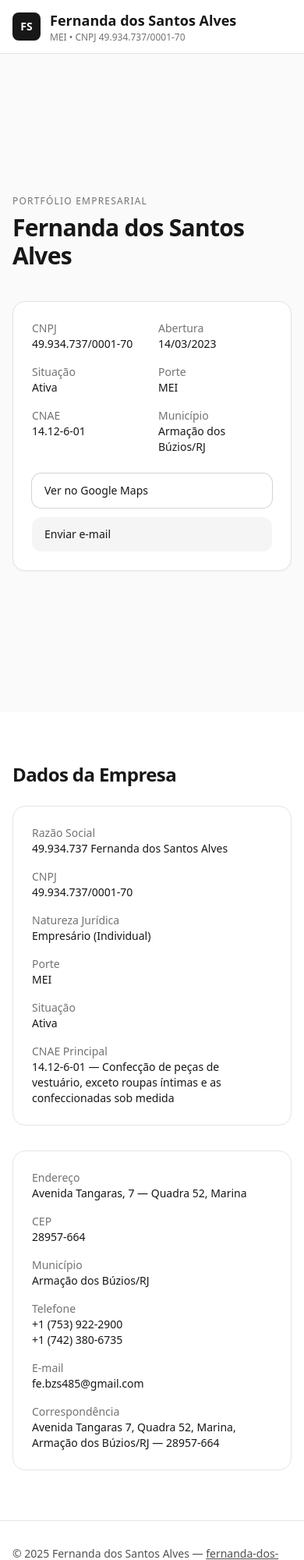
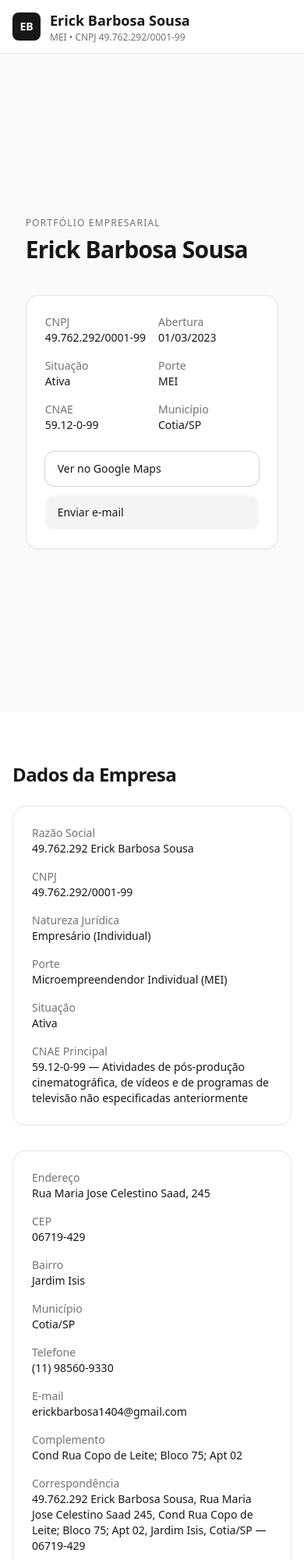
Before and after one commit to julianna395/company-verification, a plain HTML site: page index.html in a window 390 px wide. Shown: the top 2000 px of the page at 78% size. Drawn offline with nearby package versions, Linux system fonts and the light colour scheme.

Commit message:
Atualiza informações do portfólio empresarial de Erick Barbosa Sousa, incluindo CNPJ, endereço e dados de contato.

```diff
--- a/index.html
+++ b/index.html
@@ -5,30 +5,24 @@
     <meta name="viewport" content="width=device-width,initial-scale=1" />
     <meta
       name="facebook-domain-verification"
-      content="gznirtoq8goqnzpmgkc5mys05c2m75"
+      content="jtwq4rt7tfqo4eq4jycu8ua296xwt1"
     />
-    <title>Fernanda dos Santos Alves — Portfólio Empresarial</title>
+    <title>Erick Barbosa Sousa — Portfólio Empresarial</title>
     <meta
       name="description"
-      content="Portfólio empresarial de Fernanda dos Santos Alves. Dados oficiais e informações da empresa."
+      content="Portfólio empresarial de Erick Barbosa Sousa. Dados oficiais e informações da empresa."
     />
-    <link
-      rel="canonical"
-      href="https://fernanda-dos-santos-1d9c830ee3c9.herokuapp.com/"
-    />
+    <link rel="canonical" href="/" />
     <meta property="og:type" content="website" />
     <meta
       property="og:title"
-      content="Fernanda dos Santos Alves — Portfólio Empresarial"
+      content="Erick Barbosa Sousa — Portfólio Empresarial"
     />
     <meta
       property="og:description"
       content="Dados oficiais e informações da empresa."
     />
-    <meta
-      property="og:url"
-      content="https://fernanda-dos-santos-1d9c830ee3c9.herokuapp.com/"
-    />
+    <meta property="og:url" content="/" />
     <meta name="theme-color" content="#ffffff" />
     <script src="https://cdn.tailwindcss.com"></script>
   </head>
@@ -43,12 +37,12 @@
           <div
             class="h-9 w-9 rounded-lg bg-neutral-900 flex items-center justify-center text-white text-sm font-semibold"
           >
-            FS
+            EB
           </div>
           <div>
-            <div class="text-lg font-semibold">Fernanda dos Santos Alves</div>
+            <div class="text-lg font-semibold">Erick Barbosa Sousa</div>
             <div class="text-xs text-neutral-500">
-              MEI • CNPJ 49.934.737/0001-70
+              MEI • CNPJ 49.762.292/0001-99
             </div>
           </div>
         </a>
@@ -68,7 +62,7 @@
             Portfólio Empresarial
           </p>
           <h1 class="mt-2 text-3xl md:text-5xl font-semibold tracking-tight">
-            Fernanda dos Santos Alves
+            Erick Barbosa Sousa
           </h1>
         </div>
         <div
@@ -77,11 +71,11 @@
           <dl class="grid grid-cols-2 gap-4 text-sm">
             <div>
               <dt class="text-neutral-500">CNPJ</dt>
-              <dd class="font-medium">49.934.737/0001-70</dd>
+              <dd class="font-medium">49.762.292/0001-99</dd>
             </div>
             <div>
               <dt class="text-neutral-500">Abertura</dt>
-              <dd class="font-medium">14/03/2023</dd>
+              <dd class="font-medium">01/03/2023</dd>
             </div>
             <div>
               <dt class="text-neutral-500">Situação</dt>
@@ -93,23 +87,23 @@
             </div>
             <div>
               <dt class="text-neutral-500">CNAE</dt>
-              <dd class="font-medium">14.12-6-01</dd>
+              <dd class="font-medium">59.12-0-99</dd>
             </div>
             <div>
               <dt class="text-neutral-500">Município</dt>
-              <dd class="font-medium">Armação dos Búzios/RJ</dd>
+              <dd class="font-medium">Cotia/SP</dd>
             </div>
           </dl>
           <div class="mt-6 grid grid-cols-1 sm:grid-cols-2 gap-3">
             <a
-              href="https://maps.google.com/?q=Avenida%20Tangaras%2C%207%2C%20Quadra%2052%2C%20Marina%2C%20Arma%C3%A7%C3%A3o%20dos%20B%C3%BAzios%2C%20RJ"
+              href="https://maps.google.com/?q=Rua%20Maria%20Jose%20Celestino%20Saad%2C%20245%2C%20Cond%20Rua%20Copo%20de%20Leite%20%3BBloco%2075%3BApt%2002%2C%20Jardim%20Isis%2C%20Cotia%2C%20SP"
               target="_blank"
               rel="noopener"
               class="rounded-xl px-4 py-3 ring-1 ring-neutral-300 text-sm"
               >Ver no Google Maps</a
             >
             <a
-              href="mailto:fe.bzs485@gmail.com"
+              href="mailto:erickbarbosa1404@gmail.com"
               class="rounded-xl px-4 py-3 bg-neutral-100 text-sm"
               >Enviar e-mail</a
             >
@@ -129,13 +123,11 @@
             <dl class="grid grid-cols-1 sm:grid-cols-2 gap-4 text-sm">
               <div>
                 <dt class="text-neutral-500">Razão Social</dt>
-                <dd class="font-medium">
-                  49.934.737 Fernanda dos Santos Alves
-                </dd>
+                <dd class="font-medium">49.762.292 Erick Barbosa Sousa</dd>
               </div>
               <div>
                 <dt class="text-neutral-500">CNPJ</dt>
-                <dd class="font-medium">49.934.737/0001-70</dd>
+                <dd class="font-medium">49.762.292/0001-99</dd>
               </div>
               <div>
                 <dt class="text-neutral-500">Natureza Jurídica</dt>
@@ -143,17 +135,18 @@
               </div>
               <div>
                 <dt class="text-neutral-500">Porte</dt>
-                <dd class="font-medium">MEI</dd>
+                <dd class="font-medium">Microempreendendor Individual (MEI)</dd>
               </div>
               <div>
                 <dt class="text-neutral-500">Situação</dt>
                 <dd class="font-medium">Ativa</dd>
               </div>
-              <div>
+              <div class="sm:col-span-2">
                 <dt class="text-neutral-500">CNAE Principal</dt>
                 <dd class="font-medium">
-                  14.12-6-01 — Confecção de peças de vestuário, exceto roupas
-                  íntimas e as confeccionadas sob medida
+                  59.12-0-99 — Atividades de pós-produção cinematográfica, de
+                  vídeos e de programas de televisão não especificadas
+                  anteriormente
                 </dd>
               </div>
             </dl>
@@ -162,32 +155,40 @@
             <dl class="grid grid-cols-1 sm:grid-cols-2 gap-4 text-sm">
               <div>
                 <dt class="text-neutral-500">Endereço</dt>
-                <dd class="font-medium">
-                  Avenida Tangaras, 7 — Quadra 52, Marina
-                </dd>
+                <dd class="font-medium">Rua Maria Jose Celestino Saad, 245</dd>
               </div>
               <div>
                 <dt class="text-neutral-500">CEP</dt>
-                <dd class="font-medium">28957-664</dd>
+                <dd class="font-medium">06719-429</dd>
+              </div>
+              <div>
+                <dt class="text-neutral-500">Bairro</dt>
+                <dd class="font-medium">Jardim Isis</dd>
               </div>
               <div>
                 <dt class="text-neutral-500">Município</dt>
-                <dd class="font-medium">Armação dos Búzios/RJ</dd>
+                <dd class="font-medium">Cotia/SP</dd>
               </div>
               <div>
                 <dt class="text-neutral-500">Telefone</dt>
-                <dd class="font-medium">+1 (753) 922-2900</dd>
-                <dd class="font-medium">+1 (742) 380-6735</dd>
+                <dd class="font-medium">(11) 98560-9330</dd>
               </div>
               <div>
                 <dt class="text-neutral-500">E-mail</dt>
-                <dd class="font-medium">fe.bzs485@gmail.com</dd>
+                <dd class="font-medium">erickbarbosa1404@gmail.com</dd>
+              </div>
+              <div class="sm:col-span-2">
+                <dt class="text-neutral-500">Complemento</dt>
+                <dd class="font-medium">
+                  Cond Rua Copo de Leite; Bloco 75; Apt 02
+                </dd>
               </div>
               <div class="sm:col-span-2">
                 <dt class="text-neutral-500">Correspondência</dt>
                 <dd class="font-medium">
-                  Avenida Tangaras 7, Quadra 52, Marina, Armação dos Búzios/RJ —
-                  28957-664
+                  49.762.292 Erick Barbosa Sousa, Rua Maria Jose Celestino Saad
+                  245, Cond Rua Copo de Leite; Bloco 75; Apt 02, Jardim Isis,
+                  Cotia/SP — 06719-429
                 </dd>
               </div>
             </dl>
@@ -202,17 +203,12 @@
           class="flex flex-col md:flex-row items-start md:items-center justify-between gap-3 text-sm text-neutral-600"
         >
           <div>
-            © 2025 Fernanda dos Santos Alves —
-            <a
-              href="https://fernanda-dos-santos-1d9c830ee3c9.herokuapp.com/"
-              class="underline"
-              >fernanda-dos-santos-1d9c830ee3c9.herokuapp.com</a
-            >
-            — fe.bzs485@gmail.com
+            © 2025 Erick Barbosa Sousa —
+            <a href="#" class="underline">portfólio</a>
+            — erickbarbosa1404@gmail.com
           </div>
           <div>
-            Operada por 49.934.737 Fernanda dos Santos Alves • CNPJ
-            49.934.737/0001-70
+            Operada por 49.762.292 Erick Barbosa Sousa • CNPJ 49.762.292/0001-99
           </div>
         </div>
       </div>
```
